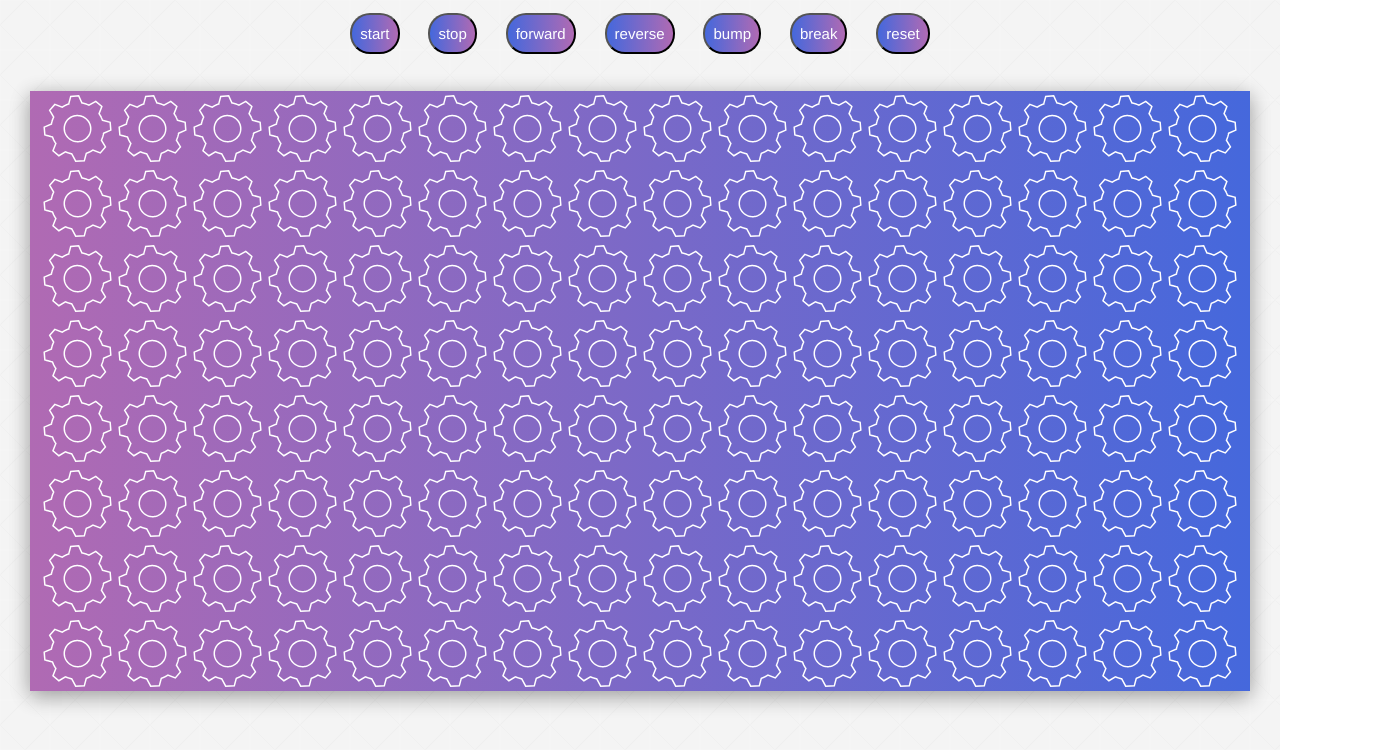
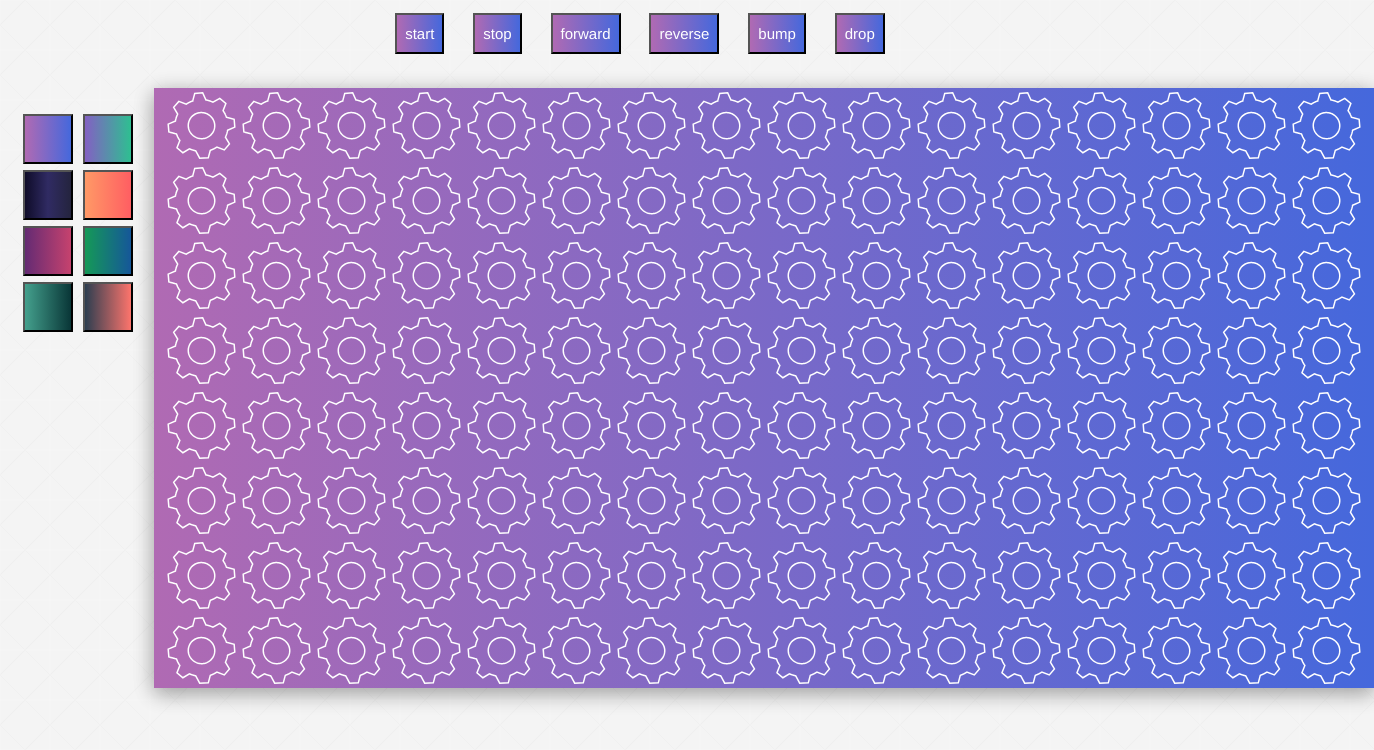
Before and after one commit to KrashDev/gears, a plain HTML site: page index.html in a window 1280 px wide. Shown: the whole page, 1374 px wide, since content can reach past the window. Drawn offline with nearby package versions, Linux system fonts and the light colour scheme; a web font is replaced by a local one.

Commit message:
color buttons

```diff
--- a/app.js
+++ b/app.js
@@ -16,7 +16,7 @@ $(document).ready(function() {
   var cogImg = $('.cog img');
   var smallcog = $('.small-cog');
   var smallcogImg = $('.small-cog img');
-
+  var main = $('.main');
   //sizing
   cogImg.css({
     "height": "75px",
@@ -83,7 +83,8 @@ $(document).ready(function() {
     $(this).toggleClass('active');
   });
 
-  //controls
+  // -------------- control buttons --------------
+
   $('button.stop').click(function() {
     cogImg.removeClass('reverse forward');
   });
@@ -103,10 +104,53 @@ $(document).ready(function() {
 
   $('button.break').click(function() {
     cogImg.toggleClass('drop');
+    $(this).text('reset');
   });
 
   $('button.reset').click(function() {
     cogImg.removeClass('active');
+  });
+
+  // ------------ color buttons --------------
+
+  $('button.acid').click(function() {
+    main.css('background', 'linear-gradient(to right, #b06ab3, #4568dc)');
+    $('.controls button').css('background', 'linear-gradient(to right, #b06ab3, #4568dc)');
+  });
+
+  $('button.kye').click(function() {
+    main.css('background', 'linear-gradient(to right, #8360c3, #2ebf91)');
+    $('.controls button').css('background', 'linear-gradient(to right, #8360c3, #2ebf91)');
+  });
+
+  $('button.law').click(function() {
+    main.css('background', 'linear-gradient(to right, #0f0c29, #302b63, #24243e)');
+    $('.controls button').css('background', 'linear-gradient(to right, #0f0c29, #302b63, #24243e)');
+  });
+
+  $('button.orange').click(function() {
+    main.css('background', 'linear-gradient(to right, #ff9966, #ff5e62)');
+    $('.controls button').css('background', 'linear-gradient(to right, #ff9966, #ff5e62)');
+  });
+
+  $('button.crimson').click(function() {
+    main.css('background', 'linear-gradient(to right, #642b73, #c6426e)');
+    $('.controls button').css('background', 'linear-gradient(to right, #642b73, #c6426e)');
+  });
+
+  $('button.aqua').click(function() {
+    main.css('background', 'linear-gradient(to right, #159957, #155799)');
+    $('.controls button').css('background', 'linear-gradient(to right, #159957, #155799)');
+  });
+
+  $('button.orca').click(function() {
+    main.css('background', 'linear-gradient(to right, #44a08d, #093637)');
+    $('.controls button').css('background', 'linear-gradient(to right, #44a08d, #093637)');
+  });
+
+  $('button.dusk').click(function() {
+    main.css('background', 'linear-gradient(to right, #2c3e50, #fd746c)');
+    $('.controls button').css('background', 'linear-gradient(to right, #2c3e50, #fd746c)');
   });
 
 
@@ -115,4 +159,4 @@ $(document).ready(function() {
 
 
 
-});
+}); //document ready function
--- a/index.html
+++ b/index.html
@@ -21,9 +21,25 @@
       <button class="reverse">reverse</button>
 
       <button class="bump">bump</button>
-      <button class="break">break</button>
+      <button class="break">drop</button>
 
-      <button class="reset">reset</button>
+
+
+    </div>
+
+    <div class="colors">
+
+      <button class="acid"></button>
+      <button class="kye"></button>
+      <br>
+      <button class="law"></button>
+      <button class="orange"></button>
+      <br>
+      <button class="crimson"></button>
+      <button class="aqua"></button>
+      <br>
+      <button class="orca"></button>
+      <button class="dusk"></button>
 
     </div>
 
--- a/style.css
+++ b/style.css
@@ -11,7 +11,9 @@ body {
 
 .main {
   overflow: hidden;
-  position: relative;
+  top: 11%;
+  left: 12%;
+  position: absolute;
   margin-top: 3%;
   margin: 0 auto;
   background: linear-gradient(to right, #b06ab3, #4568dc);
@@ -29,10 +31,11 @@ body {
   text-align: center;
 }
 
+/* ---- control buttons --- */
+
 .controls button {
   padding: 8px;
-  border-radius: 20px;
-  background: linear-gradient(to left, #b06ab3, #4568dc);
+  background: linear-gradient(to right, #b06ab3, #4568dc);
   font-family: inherit;
   font-size: inherit;
   line-height: inherit;
@@ -40,6 +43,80 @@ body {
   font-size: 15px;
   margin: 1%;
 }
+
+/* ---- color buttons buttons --- */
+
+.colors button {
+  top: 20px;
+  margin: 3px;
+  display: inline-block;
+}
+
+.colors button.acid {
+  position: relative;
+  left: 5px;
+  width: 50px;
+  height: 50px;
+  background: linear-gradient(to right, #b06ab3, #4568dc);
+}
+
+.colors button.kye {
+  position: relative;
+  left: 5px;
+  width: 50px;
+  height: 50px;
+  background: linear-gradient(to right, #8360c3, #2ebf91);
+}
+
+.colors button.law {
+  position: relative;
+  left: 5px;
+  width: 50px;
+  height: 50px;
+  background: linear-gradient(to right, #0f0c29, #302b63, #24243e);
+}
+
+.colors button.orange {
+  position: relative;
+  left: 5px;
+  width: 50px;
+  height: 50px;
+  background: linear-gradient(to right, #ff9966, #ff5e62);
+}
+
+.colors button.crimson {
+  position: relative;
+  left: 5px;
+  width: 50px;
+  height: 50px;
+  background: linear-gradient(to right, #642b73, #c6426e);
+}
+
+.colors button.aqua {
+  position: relative;
+  left: 5px;
+  width: 50px;
+  height: 50px;
+  background: linear-gradient(to right, #159957, #155799);
+}
+
+.colors button.orca {
+  position: relative;
+  left: 5px;
+  width: 50px;
+  height: 50px;
+  background: linear-gradient(to right, #44a08d, #093637);
+}
+
+.colors button.dusk {
+  position: relative;
+  left: 5px;
+  width: 50px;
+  height: 50px;
+  background: linear-gradient(to right, #2c3e50, #fd746c);
+}
+
+/* -------------------------------------------------------- */
 
 .cog {
   position: relative;
```
